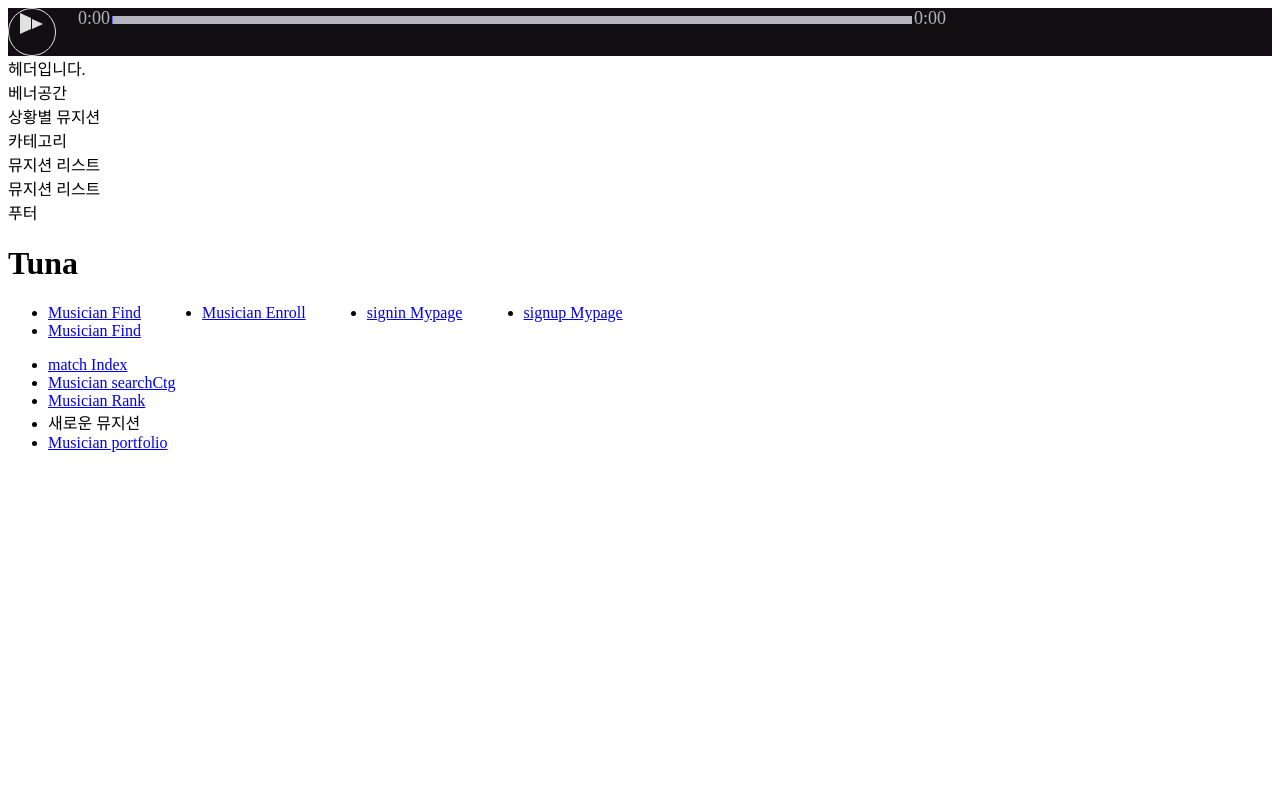
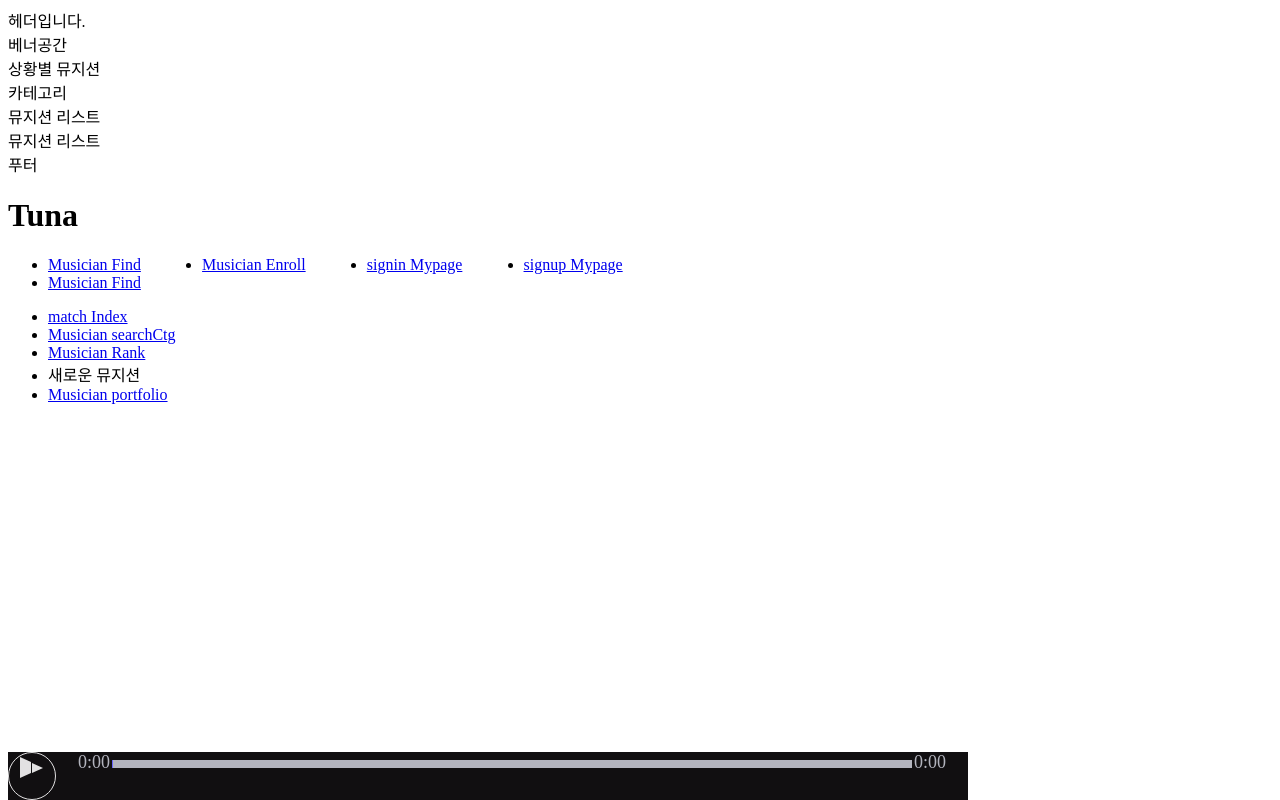
Before and after one commit to wiseseo/Team_Web_3_Client, a Next.js app: page / in a window 1280 px wide. Built offline with nearby package versions, Linux system fonts and the light colour scheme.

Commit message:
sticky bottom audio player #30

```diff
--- a/components/AudioPlayer.tsx
+++ b/components/AudioPlayer/index.tsx
@@ -10,6 +10,8 @@ interface Props {
 const AudioContainer = styled.div`
   display: flex;
   background: #110f11;
+  position: fixed;
+  bottom: 0;
 `;
 
 const AudioPlayer: React.FC<Props> = ({ src }: Props): React.ReactElement => {
--- a/pages/index.tsx
+++ b/pages/index.tsx
@@ -18,15 +18,18 @@ const NavLi = styled.li`
   margin-left: 5%;
 `;
 
+const MainContainer = styled.div`
+  /*background: #040104;*/
+`;
+
 const Index: React.FC = () => {
   return (
     <div>
-      <AudioPlayer src="http://media.w3.org/2010/07/bunny/04-Death_Becomes_Fur.oga" />
       <Head>
         <title>Tuna!!</title>
         <meta name="viewport" content="initial-scale=1.0, width=device-width" />
       </Head>
-
+      <MainContainer>
         <Header />
         <Banner />
         <SituationList />
@@ -34,7 +37,8 @@ const Index: React.FC = () => {
         <MusicianList />
         <MusicianList />
         <Footer />
-
+        <AudioPlayer src="http://media.w3.org/2010/07/bunny/04-Death_Becomes_Fur.oga" />
+      </MainContainer>
       <Title>Tuna</Title>
 
       <ul>
```
Also changed, not shown: components/AudioPlayer/PlayButton.tsx (renamed from components/PlayButton.tsx), components/AudioPlayer/ProgressBar.tsx (renamed from components/ProgressBar.tsx). Lines whose indentation alone changed are shown as unchanged.
